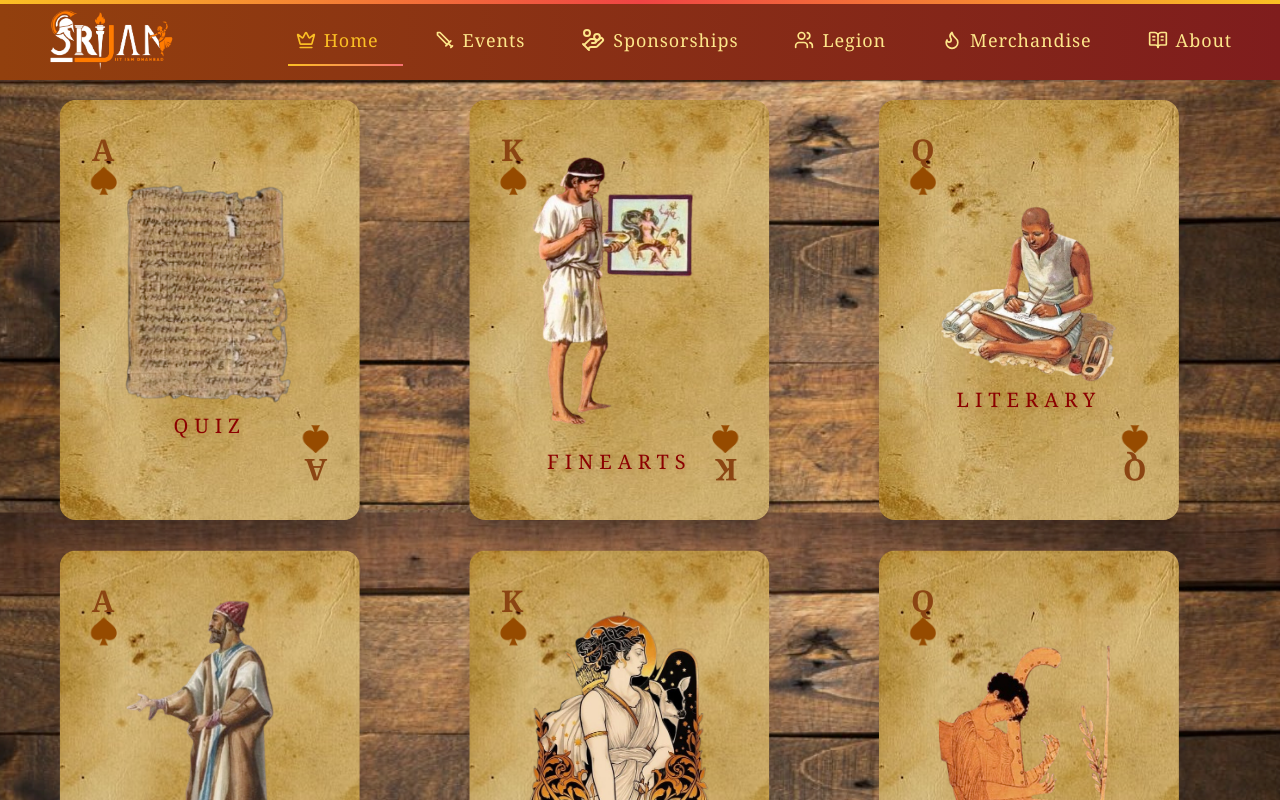
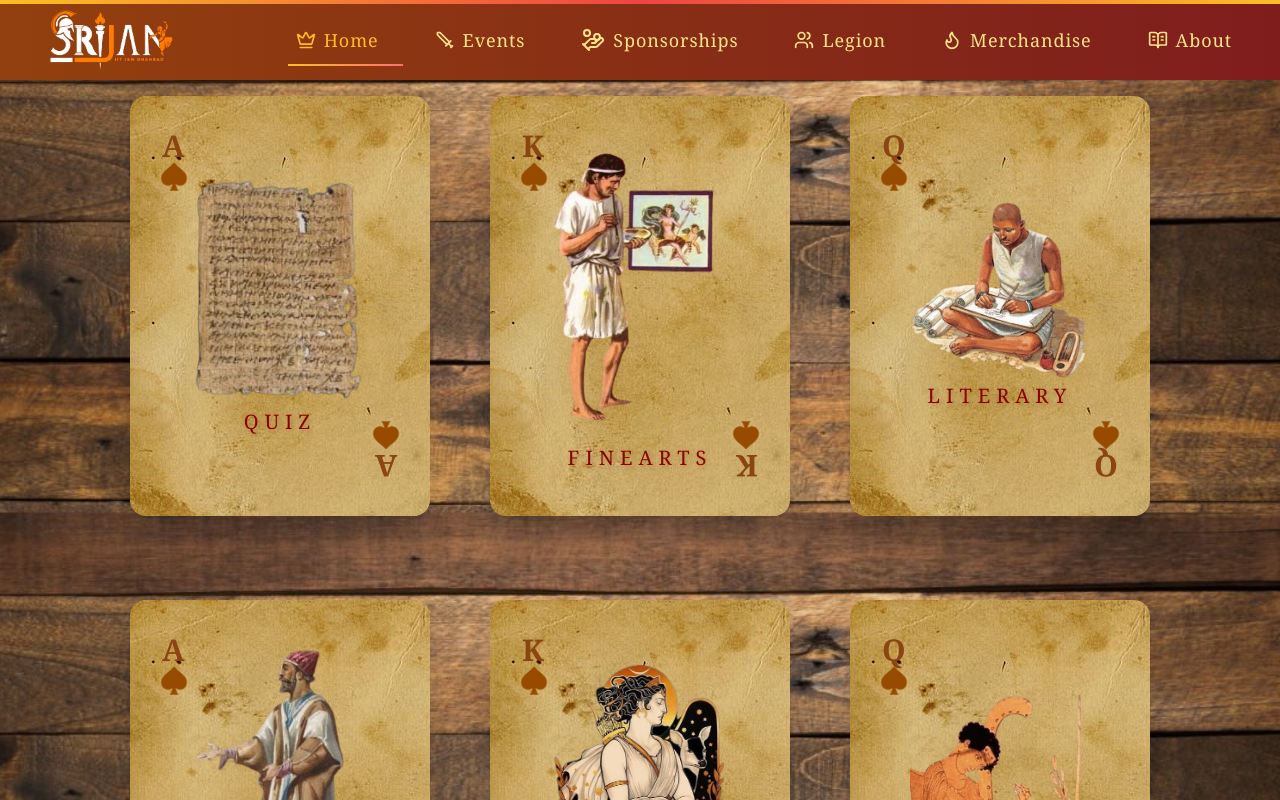
Before and after one commit to ayushgit12/sriajan_final, a React (Vite) app: page /events in a window 1280 px wide. Shown: the top 800 px of the page. Built offline with nearby package versions, Linux system fonts and the light colour scheme.

Commit message:
changes in deck

```diff
--- a/src/components/Card.jsx
+++ b/src/components/Card.jsx
@@ -1,5 +1,5 @@
-export default function Card({value,index}) {
-  const letters = ['A','K',"Q"];
+export default function Card({ value, index }) {
+  const letters = ["A", "K", "Q"];
   return (
     <div className="relative w-[300px] h-[420px] rounded-2xl shadow-xl overflow-hidden drop-shadow-2xl">
       {/* Yellowish Fade Background */}
@@ -12,33 +12,39 @@ export default function Card({value,index}) {
 
       {/* Card Content */}
       <div className="absolute top-8 left-8 text-3xl font-serif font-bold text-[#8b4513]">
-        {letters[index%3]}
+        {letters[index % 3]}
       </div>
       <div className="absolute top-[67px] left-[30px] text-2xl text-[#8b4513]">
-        <img src="./src/assets/icons/spades-512.png" alt="spade" width={28}/>
+        <img src="./src/assets/icons/spades-512.png" alt="spade" width={28} />
       </div>
 
       {/* Center Emblem */}
       <div className="absolute inset-0 flex flex-col items-center justify-center">
         <div className="relative z-10">
-          <img src={`./src/assets/icons/${value}.png`} alt="dance" width={180}/>
+          <img
+            src={`./src/assets/icons/${value}.png`}
+            alt="dance"
+            width={180}
+          />
         </div>
         {/* Rome Text with Roman-style font */}
-        <div className="mt-1 text-xl font-serif tracking-[0.3em] text-[#8B0000] z-10"
-             style={{
-               textShadow: '2px 2px 4px rgba(139, 69, 19, 0.3)'
-             }}>
+        <div
+          className="mt-1 text-xl font-serif tracking-[0.3em] text-[#8B0000] z-10"
+          style={{
+            textShadow: "2px 2px 4px rgba(139, 69, 19, 0.3)",
+          }}
+        >
           {value.toUpperCase()}
         </div>
       </div>
 
       {/* Bottom Corner */}
       <div className="absolute bottom-8 right-8 text-3xl font-serif font-bold text-[#8b4513] transform rotate-180">
-        {letters[index%3]}
+        {letters[index % 3]}
       </div>
       <div className="absolute bottom-[67px] right-[30px] text-2xl text-[#8b4513] transform rotate-180">
-        <img src="./src/assets/icons/spades-512.png" alt="spade" width={28}/>
+        <img src="./src/assets/icons/spades-512.png" alt="spade" width={28} />
       </div>
     </div>
-  )
+  );
 }
--- a/src/components/Deck.jsx
+++ b/src/components/Deck.jsx
@@ -2,14 +2,25 @@ import { useState, useEffect, useCallback } from "react";
 import { motion } from "framer-motion";
 import Card from "./Card";
 
-const cardValues = ["music", "dance", "cinema", "comedy", "finearts", "culinary","fashion", "drama", "literary", "quiz"];
+const cardValues = [
+  "music",
+  "dance",
+  "cinema",
+  "comedy",
+  "finearts",
+  "culinary",
+  "fashion",
+  "drama",
+  "literary",
+  "quiz",
+];
 
 export default function Deck() {
   const [cards, setCards] = useState([]);
   const [isDealt, setIsDealt] = useState(false);
   const [dimensions, setDimensions] = useState({
-    width: typeof window !== 'undefined' ? window.innerWidth : 0,
-    columns: 3
+    width: typeof window !== "undefined" ? window.innerWidth : 0,
+    columns: 3,
   });
 
   // Initialize cards
@@ -19,10 +30,10 @@ export default function Deck() {
 
   // Calculate columns based on screen width
   const calculateColumns = useCallback((width) => {
-    if (width < 640) return 1;      // sm
-    if (width < 1024) return 2;     // md
-    if (width < 1536) return 3;     // lg
-    return 4;                       // xl
+    if (width < 640) return 1; // sm
+    if (width < 1024) return 2; // md
+    if (width < 1536) return 3; // lg
+    return 4; // xl
   }, []);
 
   // Handle resize
@@ -31,37 +42,40 @@ export default function Deck() {
       const width = window.innerWidth;
       setDimensions({
         width,
-        columns: calculateColumns(width)
+        columns: calculateColumns(width),
       });
     };
 
     // Set initial dimensions
     handleResize();
 
-    window.addEventListener('resize', handleResize);
-    return () => window.removeEventListener('resize', handleResize);
+    window.addEventListener("resize", handleResize);
+    return () => window.removeEventListener("resize", handleResize);
   }, [calculateColumns]);
 
-  const getGridPosition = useCallback((index) => {
-    const CARD_WIDTH = Math.min(450, (dimensions.width * 0.8) / dimensions.columns);
-    const CARD_HEIGHT = (CARD_WIDTH * 1.1); // Maintain aspect ratio
+  const getGridPosition = useCallback(
+    (index) => {
+      const CARD_WIDTH = 300;
+      const CARD_HEIGHT = 420;
       const HORIZONTAL_GAP = CARD_WIDTH * 0.2;
       const VERTICAL_GAP = CARD_HEIGHT * 0.2;
 
       const col = index % dimensions.columns;
       const row = Math.floor(index / dimensions.columns);
 
-    // Calculate total grid width
-    const totalWidth = (dimensions.columns * (CARD_WIDTH + HORIZONTAL_GAP)) - HORIZONTAL_GAP;
+      const totalWidth =
+        dimensions.columns * (CARD_WIDTH + HORIZONTAL_GAP) - HORIZONTAL_GAP;
       const leftOffset = (dimensions.width - totalWidth) / 2;
 
       return {
-      x: leftOffset + (col * (CARD_WIDTH + HORIZONTAL_GAP)),
-      y: 100 + (row * (CARD_HEIGHT + VERTICAL_GAP)),
+        x: leftOffset + col * (CARD_WIDTH + HORIZONTAL_GAP),
+        y: row * (CARD_HEIGHT + VERTICAL_GAP),
         width: CARD_WIDTH,
-      height: CARD_HEIGHT
+        height: CARD_HEIGHT,
       };
-  }, [dimensions]);
+    },
+    [dimensions]
+  );
 
   useEffect(() => {
     const timer = setTimeout(() => {
@@ -70,19 +84,21 @@ export default function Deck() {
     return () => clearTimeout(timer);
   }, []);
 
-  const height = (cardValues.length/dimensions.columns + 1)*420*1.05;
-  console.log(height);
+  const totalRows = Math.ceil(cardValues.length / dimensions.columns);
+  const totalHeight = totalRows * (420 + 420 * 0.2) - 420 * 0.2 + 200; //check this
 
   return (
     <div
       style={{
-    height: `${dimensions.width < 640 ? height + 320 : height}px`,
-    backgroundImage: 'url(./src/assets/bg2.png)',
-    backgroundSize: '100% auto',
-    backgroundRepeat: 'repeat-y',
-    backgroundPosition: 'center top',
-  }} className="bg-orange-300 flex items-center justify-center overflow-hidden select-none">
-      <div className="w-full">
+        height: `${totalHeight}px`,
+        backgroundImage: "url(./src/assets/bg2.png)",
+        backgroundSize: "100% auto",
+        backgroundRepeat: "repeat-y",
+        backgroundPosition: "center top",
+      }}
+      className="bg-orange-300 flex items-start justify-center overflow-hidden select-none pt-24"
+    >
+      <div className="w-full relative">
         {cards.map((value, index) => {
           const { x, y, width, height } = getGridPosition(index);
 
@@ -92,7 +108,7 @@ export default function Deck() {
               style={{
                 width: width,
                 height: height,
-                position: 'absolute',
+                position: "absolute",
                 top: 0,
                 left: 0,
               }}
@@ -103,22 +119,26 @@ export default function Deck() {
                 rotateY: 180,
                 zIndex: cards.length - index,
               }}
-              animate={isDealt ? {
+              animate={
+                isDealt
+                  ? {
                       x,
                       y,
                       scale: 1,
                       rotateY: 0,
                       zIndex: 1,
-              } : {}}
+                    }
+                  : {}
+              }
               transition={{
                 delay: index * 0.1,
                 duration: 0.8,
                 type: "spring",
                 stiffness: 50,
-                damping: 15
+                damping: 15,
               }}
             >
-              <Card value={value} index={index}/>
+              <Card value={value} index={index} />
             </motion.div>
           );
         })}
```
Lines whose indentation alone changed are shown as unchanged.
